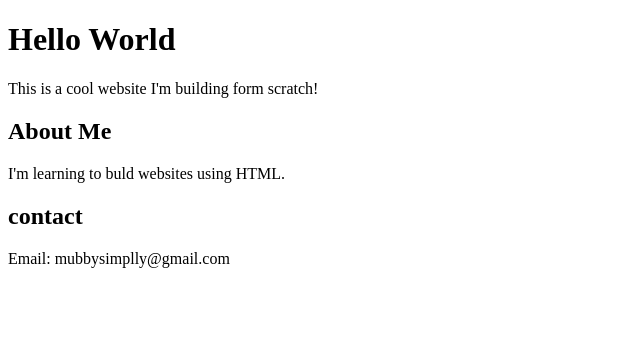
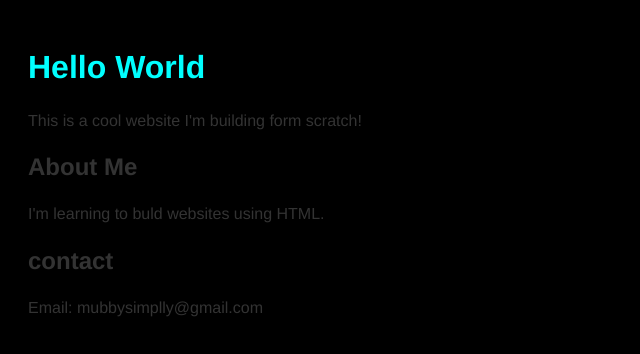
Before and after one commit to mubarak-web220/my-website, a plain HTML site: page index.html in a window 1280 px wide. Shown: the whole page, without its empty margins (0-640 px from the left). Drawn offline with Linux system fonts and the light colour scheme.

Commit message:
Add files via upload

```diff
--- a/index.html
+++ b/index.html
@@ -4,6 +4,21 @@
     <meta charset="UTF-8">
     <meta name="viewport" content="width=device-width, initial-scale=1.0">
     <title> My Awesome Website</title>
+
+    <style>
+        body {
+            background-color: black;
+            font-family: 'Franklin Gothic Medium', 'Arial Narrow', Arial, sans-serif;
+            color: #333;
+            padding: 20px;
+        }
+        h1 {
+            color:aqua;
+        }
+        p {
+            line-height: 1.6;
+        }
+    </style>
 </head>
 <body>
     <h1>Hello World</h1>
```
